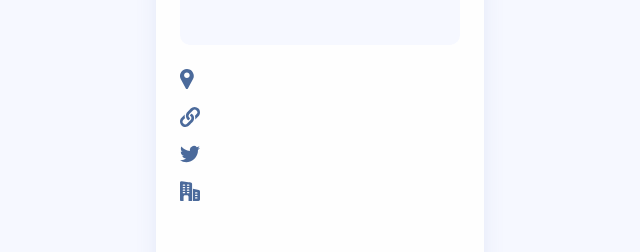
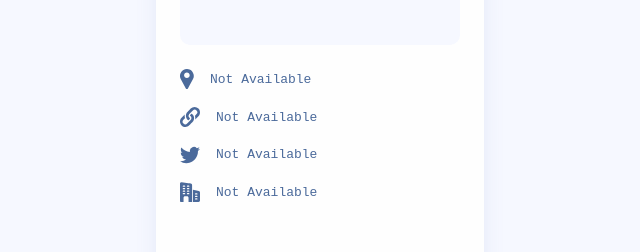
Before and after one commit to Beka-Merebashvili/Github-user-search-app, a React (Vite) app: page / in a window 1280 px wide. Shown: the part 347-599 px from the top of the page, without its empty margins (320-960 px from the left). Built offline with nearby package versions, Linux system fonts and the light colour scheme; no server answers.

Commit message:
add not available info functionality

```diff
--- a/src/components/Profile.tsx
+++ b/src/components/Profile.tsx
@@ -8,6 +8,8 @@ import moment from "moment";
 export default function Profile(props: HeaderProps & UserInfoProps) {
   const createdAt = props.userInfo?.created_at;
   const formattedDate = moment(createdAt).format("DD MMM YYYY");
+  console.log(props.userInfo?.blog);
+
   return (
     <ProfileContainer isDark={props.isDark}>
       <div className="userInfo">
@@ -36,19 +38,19 @@ export default function Profile(props: HeaderProps & UserInfoProps) {
       <div className="wrapper">
         <div className="wrapperInfo">
           <img src={locationIcon} alt="locationIcon" />
-          <p>{props.userInfo?.location}</p>
+          <p>{props.userInfo?.location == null ? "Not Available" : props.userInfo?.location}</p>
         </div>
          <div className="wrapperInfo">
           <img src={websiteIcon} alt="websiteIcon" />
-          <p>{props.userInfo?.blog}</p>
+          <p>{props.userInfo?.blog == null ? "Not Available" : props.userInfo?.blog}</p>
         </div>
          <div className="wrapperInfo">
           <img src={twwiterIcon} alt="websiteIcon" />
-          <p>{props.userInfo?.twitter_username}</p>
+          <p>{props.userInfo?.twitter_username == null ? "Not Available" : props.userInfo?.twitter_username}</p>
         </div>
          <div className="wrapperInfo">
           <img src={companyIcon} alt="companyIcon" />
-          <p>{props.userInfo?.company}</p>
+          <p>{props.userInfo?.company == null ? "Not Available" : props.userInfo?.company}</p>
         </div>
       </div>
     </ProfileContainer>
--- a/src/components/Search.tsx
+++ b/src/components/Search.tsx
@@ -18,7 +18,7 @@ export default function Search(props: HeaderProps & UserNameProps & UserInfoProp
 
     }
 
-  }; console.log(props.userInfo);
+  };
   return (
     <SearchContainer isDark={props.isDark}>
       <img src={searchIcon} alt="searcIcon" />
```
